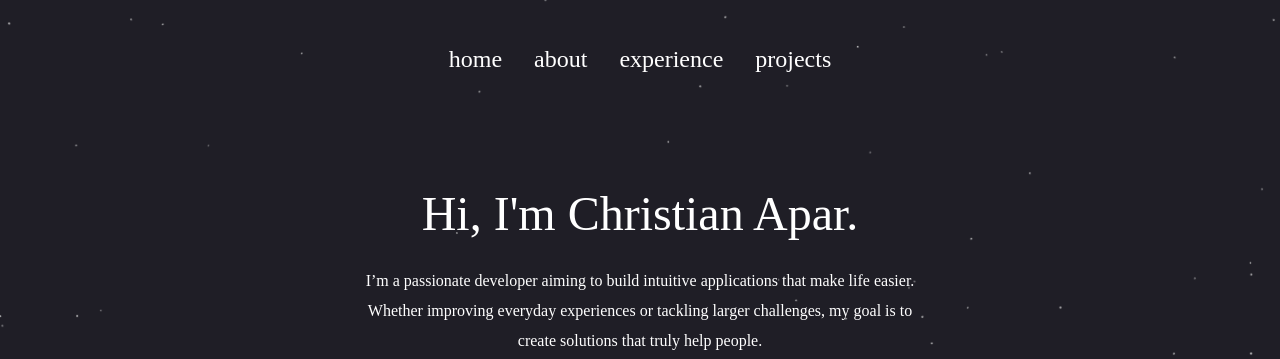
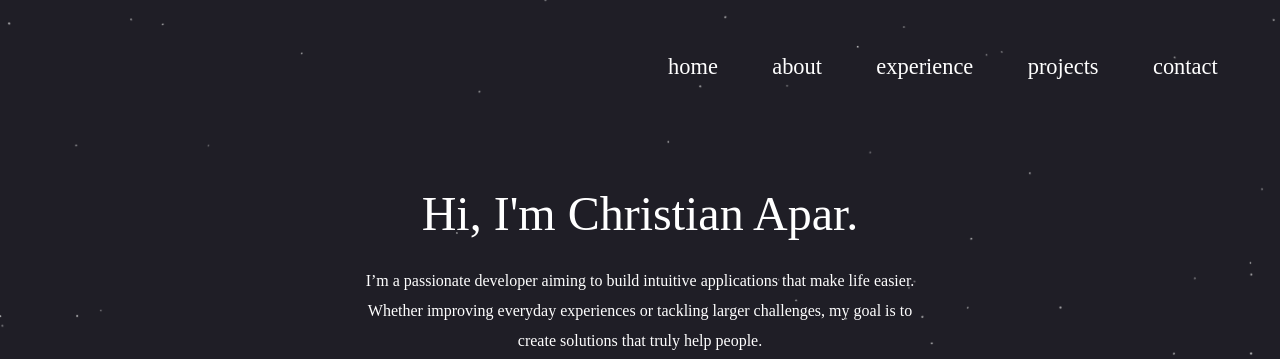
Before and after one commit to cjapar2/portfolio-astro, an Astro site: page / in a window 1280 px wide. Shown: the top 359 px of the page. Built offline with nearby package versions, Linux system fonts and the light colour scheme; Astro itself is replaced by a stand-in of ours; a web font is replaced by a local one.

Commit message:
moved navbar to the right and added hyperlinks to jump to specific sections of the page. Added hyperlink to icon tray under hero description.

```diff
--- a/src/components/HorizontalNavBar.astro
+++ b/src/components/HorizontalNavBar.astro
@@ -1,8 +1,9 @@
 <nav id="navbar">
-  <a id="nav-item"> home </a>
-  <a id="nav-item"> about </a>
-  <a id="nav-item"> experience</a>
-  <a id="nav-item"> projects </a>
+  <a id="nav-item" href="#hero"> home </a>
+  <a id="nav-item" href="#about"> about </a>
+  <a id="nav-item" href="#timeline"> experience</a>
+  <a id="nav-item" href="#projects"> projects </a>
+  <a id="nav-item" href="#contact"> contact </a>
 </nav>
 
 <style>
@@ -12,10 +13,22 @@
     flex-direction: row;
     gap: 2rem;
     top: 5%;
+    right: 4%;
+  }
+
+  #nav-item {
+    padding: 0.5rem 0.7rem;
+    border-radius: 15px;
+    text-decoration: none;
     color: white;
     font-family: "Kodchasan", serif;
-    font-size: 1.5rem;
+    font-size: 1.4rem;
     font-weight: 400;
-    max-height: 10%;
+  }
+
+  #nav-item:hover {
+    background-color: white;
+    color: black;
+    cursor: pointer;
   }
 </style>
--- a/src/pages/index.astro
+++ b/src/pages/index.astro
@@ -18,6 +18,7 @@ const projects = await getCollection("projects");
 <Layout>
   <section id="hero">
     <HorizontalNavbar />
+    <!-- <VerticalNavBar /> -->
     <div id="hero-items">
       <!-- <VerticalNavBar /> -->
       <h1>Hi, I'm Christian Apar.</h1>
@@ -28,8 +29,8 @@ const projects = await getCollection("projects");
         people.
       </h2>
       <div id="hero-icons">
+        <a href="https://www.linkedin.com/in/cj-apar/" target="_blank">
           <svg
-          href="https://www.linkedin.com/in/cj-apar/"
             xmlns="http://www.w3.org/2000/svg"
             width="25"
             height="25"
@@ -41,6 +42,8 @@ const projects = await getCollection("projects");
               d="M0 1.146C0 .513.526 0 1.175 0h13.65C15.474 0 16 .513 16 1.146v13.708c0 .633-.526 1.146-1.175 1.146H1.175C.526 16 0 15.487 0 14.854zm4.943 12.248V6.169H2.542v7.225zm-1.2-8.212c.837 0 1.358-.554 1.358-1.248-.015-.709-.52-1.248-1.342-1.248S2.4 3.226 2.4 3.934c0 .694.521 1.248 1.327 1.248zm4.908 8.212V9.359c0-.216.016-.432.08-.586.173-.431.568-.878 1.232-.878.869 0 1.216.662 1.216 1.634v3.865h2.401V9.25c0-2.22-1.184-3.252-2.764-3.252-1.274 0-1.845.7-2.165 1.193v.025h-.016l.016-.025V6.169h-2.4c.03.678 0 7.225 0 7.225z"
             ></path>
           </svg>
+        </a>
+        <a href="https://www.github.com/cjapar2/" target="_blank">
           <svg
             xmlns="http://www.w3.org/2000/svg"
             width="25"
@@ -53,6 +56,8 @@ const projects = await getCollection("projects");
               d="M8 0C3.58 0 0 3.58 0 8c0 3.54 2.29 6.53 5.47 7.59.4.07.55-.17.55-.38 0-.19-.01-.82-.01-1.49-2.01.37-2.53-.49-2.69-.94-.09-.23-.48-.94-.82-1.13-.28-.15-.68-.52-.01-.53.63-.01 1.08.58 1.23.82.72 1.21 1.87.87 2.33.66.07-.52.28-.87.51-1.07-1.78-.2-3.64-.89-3.64-3.95 0-.87.31-1.59.82-2.15-.08-.2-.36-1.02.08-2.12 0 0 .67-.21 2.2.82.64-.18 1.32-.27 2-.27s1.36.09 2 .27c1.53-1.04 2.2-.82 2.2-.82.44 1.1.16 1.92.08 2.12.51.56.82 1.27.82 2.15 0 3.07-1.87 3.75-3.65 3.95.29.25.54.73.54 1.48 0 1.07-.01 1.93-.01 2.2 0 .21.15.46.55.38A8.01 8.01 0 0 0 16 8c0-4.42-3.58-8-8-8"
             ></path>
           </svg>
+        </a>
+        <a>
           <svg
             xmlns="http://www.w3.org/2000/svg"
             width="28"
@@ -65,6 +70,7 @@ const projects = await getCollection("projects");
               d="M0 4a2 2 0 0 1 2-2h12a2 2 0 0 1 2 2v8a2 2 0 0 1-2 2H2a2 2 0 0 1-2-2zm2-1a1 1 0 0 0-1 1v.217l7 4.2 7-4.2V4a1 1 0 0 0-1-1zm13 2.383-4.708 2.825L15 11.105zm-.034 6.876-5.64-3.471L8 9.583l-1.326-.795-5.64 3.47A1 1 0 0 0 2 13h12a1 1 0 0 0 .966-.741M1 11.105l4.708-2.897L1 5.383z"
             ></path>
           </svg>
+        </a>
       </div>
     </div>
     <!-- <Cloud top="10%" animationDuration="50s" isInitial="true" />
```
Lines whose indentation alone changed are shown as unchanged.
